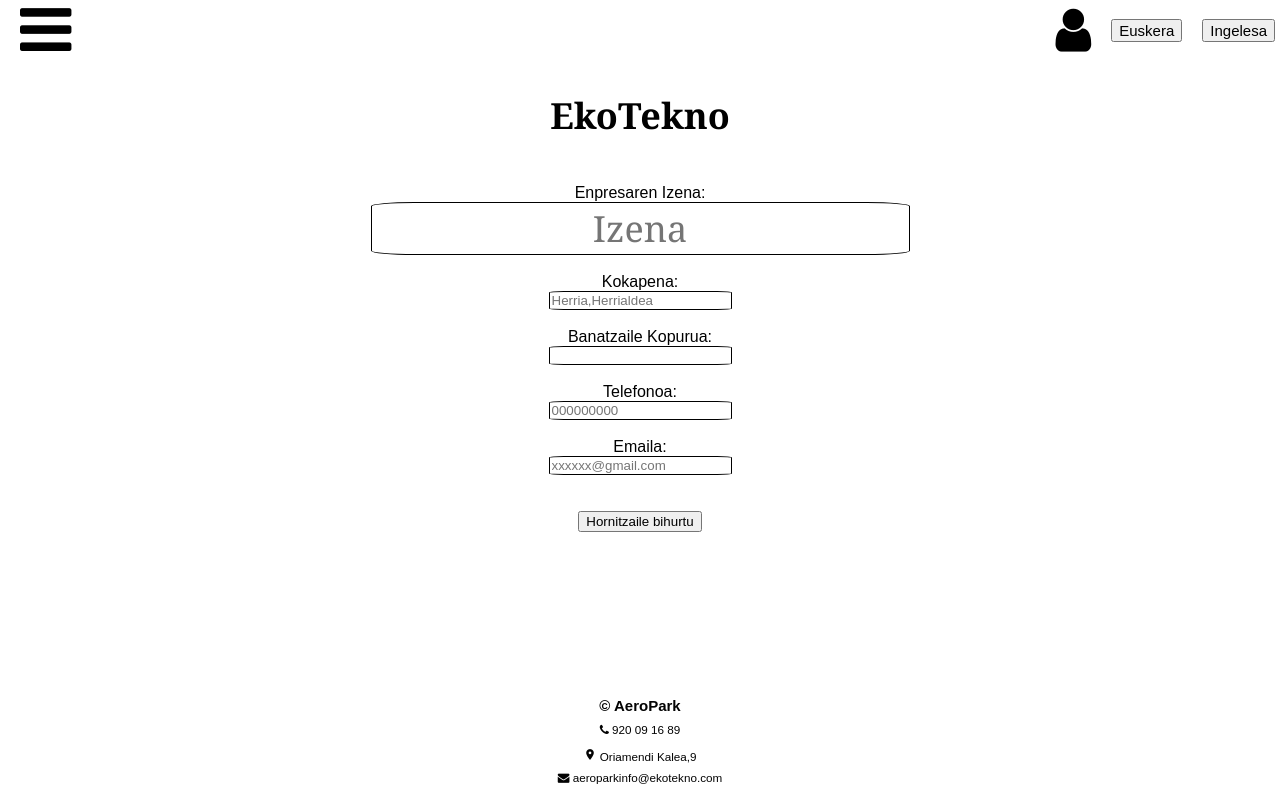
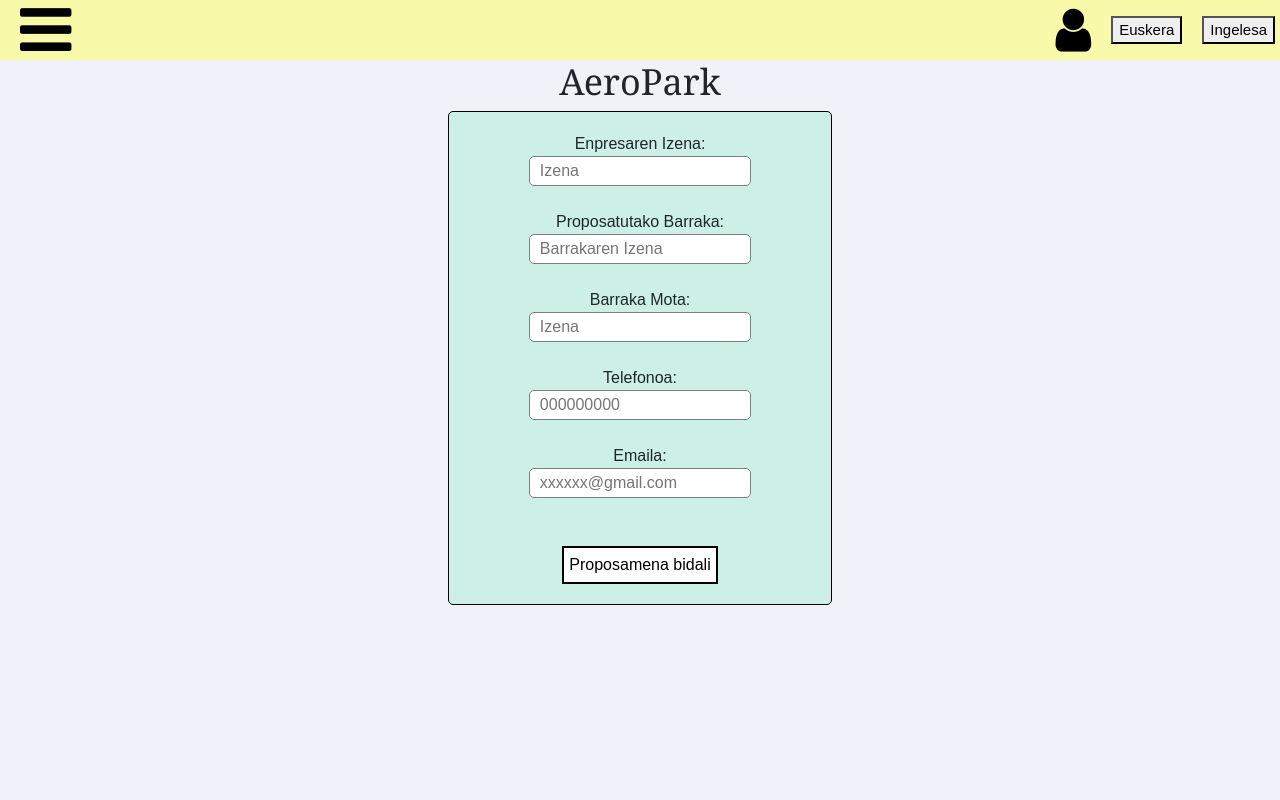
Before and after one commit to jul-aro-aye/Erronka3-3Taldea, a PHP site: page /administrazioanSartu.php in a window 1280 px wide. Run offline with PHP 8.4, Linux system fonts and the light colour scheme.

Commit message:
Administrazio orriaren itxura aldatuta

```diff
--- a/web/administrazioanSartu/administrazioanSartu.php
+++ b/web/administrazioanSartu/administrazioanSartu.php
@@ -1,3 +1,14 @@
+<?php
+require_once("../header.php");
+require_once("../db.php");
+
+$conn = konexioaSortu();
+
+require_once("../konfigurazioa/layoutTop.php");
+
+
+?>
+
 <html>
 
 <head>
@@ -8,91 +19,33 @@
     ?>
 
     <title>Administrazioan Sartu</title>
+
 </head>
 
 <body>
-    <?php
-    require_once("../header.php");
 
-    ?>
     <div class="content-osoa">
-        <h1 id="enpresaIzena">EkoTekno</h1>
+        <h1 id="enpresaIzena">AeroPark</h1>
 
-
-        <form id="hornitzaileForm">
-            <label for="enpresaIzena">Enpresaren Izena:</label><br>
-            <input type="text" id="enpresaIzena" name="enpresaIzena" required placeholder="Izena"> <br><br>
-            <label for="kokapena">Kokapena:</label><br>
-            <input type="text" id="kokapena" name="kokapena" required placeholder="Herria,Herrialdea"> <br><br>
-            <label for="banatzaileKop">Banatzaile Kopurua:</label><br>
-            <input type="number" id="banatzaileKop" name="banatzaileKop" required> <br><br>
-            <label for="telefono">Telefonoa:</label><br>
-            <input type="text" id="telefono" name="telefono" required placeholder="000000000"> <br><br>
+        <form id="administrazioForm">
+            <label for="enpresarenIzena">Enpresaren Izena:</label><br>
+            <input type="text" id="enpresarenIzena" name="enpresarenIzena" required placeholder="Izena"> <br><br>
+            <label for="proposBarraka">Proposatutako Barraka:</label><br>
+            <input type="text" id="proposBarraka" name="proposBarraka" required placeholder="Barrakaren Izena"> <br><br>
+            <label for="barrakaMota">Barraka Mota:</label><br>
+            <input type="text" id="barrakaMota" name="barrakaMota" required placeholder="Izena"> <br><br>
+            <label for="telefonoa">Telefonoa:</label><br>
+            <input type="text" id="telefonoa" name="telefonoa" required placeholder="000000000"> <br><br>
             <label for="emaila">Emaila:</label><br>
             <input type="email" id="emaila" name="emaila" placeholder="xxxxxx@gmail.com"> <br><br><br>
 
 
-            <div id="hornitzaileBihurtu">
-                <button id="hornitzaileBihurtzekoBotoia">Hornitzaile bihurtu</button>
+            <div id="administrazioanSartu">
+                <button id="administrazioaSartzekoBotoia">Proposamena bidali</button>
             </div>
 
         </form>
-
-
-        <script src="https://code.jquery.com/jquery-3.7.1.js"></script>
-
-        <script>
-            $(document).ready(function () {
-
-
-                $('#hornitzaileBihurtzekoBotoia').on('click', function (e) {
-                    e.preventDefault();
-
-                    var enpresaizenval = $("#enpresaIzena").val();
-                    var kokapenaval = $("#kokapena").val();
-                    var banatzaileval = $("#banatzaileKop").val();
-                    var telefonoval = $("#telefono").val();
-                    var emailval = $("#emaila").val();
-
-                    $.ajax({
-                        "url": "administrazioaGehitu.php",
-                        "method": "POST",
-                        "data": {
-                            "akzioa": "administrazioaGehitu",
-                            "enpresaIzena": enpresaizenval,
-                            "kokapena": kokapenaval,
-                            "banatzaileKop": banatzaileval,
-                            "telefono": telefonoval,
-                            "emaila": emailval,
-                        }
-                    })
-                        .done(function (hornitzailea) {
-                            var hornitzailea = JSON.parse(hornitzailea);
-                            if (hornitzailea.status == "ok") {
-                                alert("Hornitzaile bihurtu zara!");
-                                window.location.href = "hornitzaileBihurtu.php";
-                            } else {
-                                alert("Hornitzaile bihurtzeko datuak ez dira zuzenak");
-                            }
-
-                        })
-                        .fail(function () {
-                            alert("Errorea egon da eskaeran: ");
-                        })
-
-
-
-                });
-            });
-        </script>
     </div>
-    <?php
-    require_once "../footer.php";
-
-    ?>
-
-
-
 </body>
 
 </html>
```
